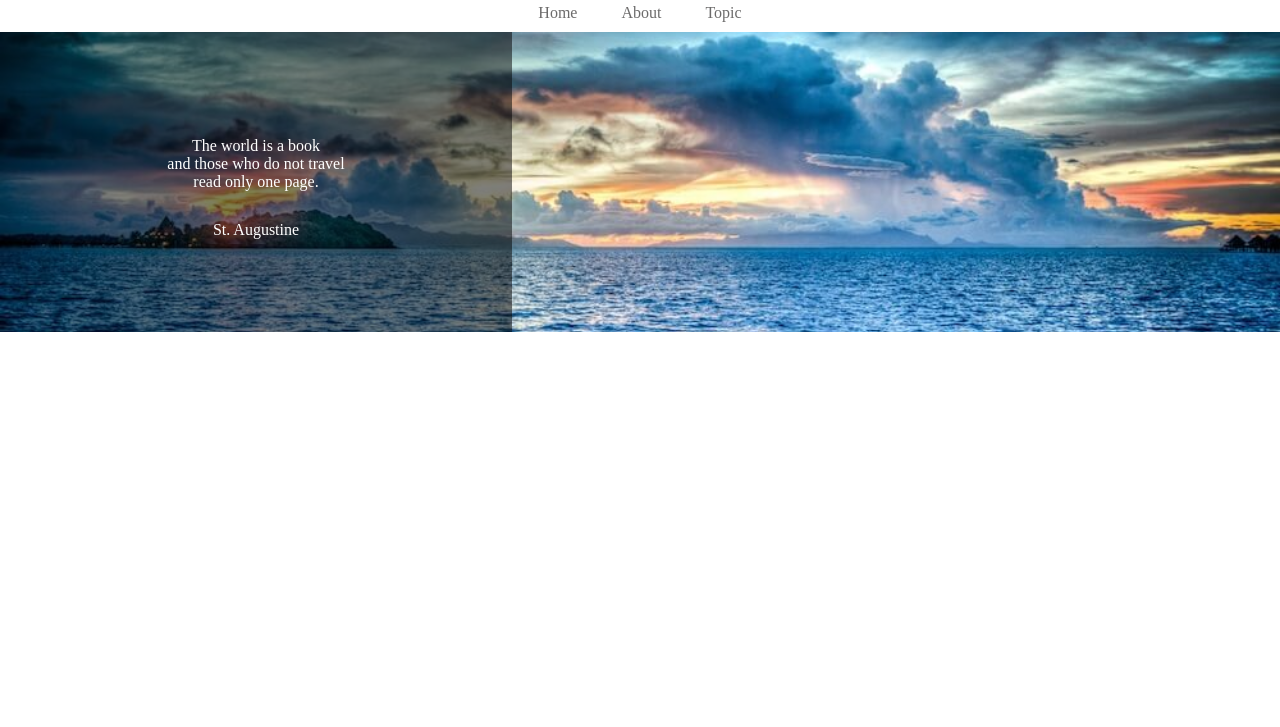
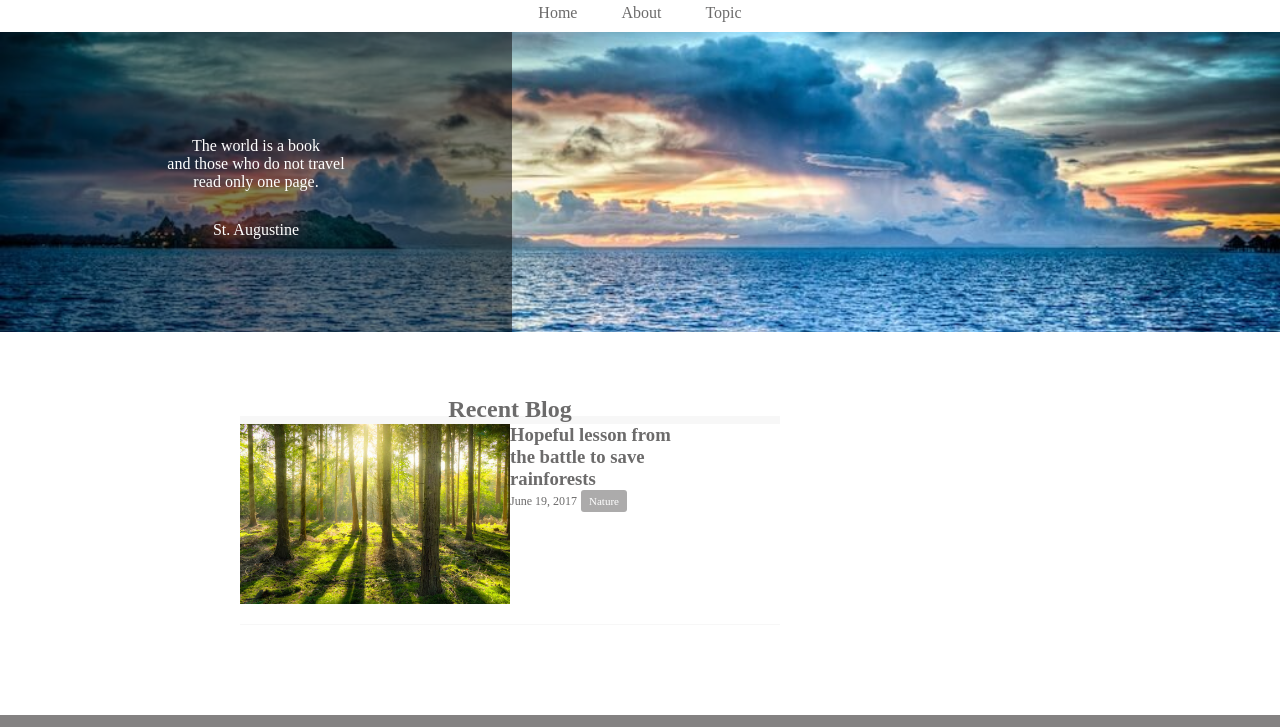
Before and after one commit to kaduki-samei/1.HTML-CSS, a plain HTML site: page caravan/index.html in a window 1280 px wide. Shown: the part 73-800 px from the top of the page. Drawn offline with Linux system fonts and the light colour scheme.

Commit message:
[Start]1-7

```diff
--- a/caravan/index.html
+++ b/caravan/index.html
@@ -39,10 +39,29 @@
       </div>
     </div>
 
-    <div class="main">
-      <div class="blog"></div>
+    <main>
+      <section class="blog">
+        <h2 class="blog-heading">Recent Blog</h2>
+        <div class="blog-box">
+          <div class="blog-item">
+            <img class="blog-image" src="img/forest.jpg">
+            <section class="blog-text">
+              <h3>
+                <a href="single.html">
+                  Hopeful lesson from<br>
+                  the battle to save<br>
+                  rainforests
+                </a>
+              </h3>
+              <p class="blog-date">June 19, 2017</p>
+              <span class="category">Nature</span>
+            </section>
+          </div>
+        </div>
+
+      </section>
       <div class="sidebar"></div>
-    </div>
+    </main>
 
     <footer>
       <p class="footer-text">© All rights reserved by Infratop.Inc.</p>
--- a/caravan/style.css
+++ b/caravan/style.css
@@ -57,21 +57,53 @@ header .heading {
   color: #fff;
 }
 
-.main {
-  width: 840px;
+main {
+  width: 800px;
   display: flex;
   justify-content: center;
   margin: 0 auto;
+  padding: 70px 0;
 }
 
 .blog {
-  width: 600px;
-  height: 1400px;
+  width: 540px;
+  margin-right: 30px;
+}
+
+.blog-heading {
+  border-bottom: 8px solid #f7f7f7;
+  text-align: center;
+  line-height: 0.6;
+}
+
+.blog-item {
+  padding-bottom: 20px;
+  margin-bottom: 20px;
+  border-bottom: 1px solid #f7f7f7;
+  display: flex;
+  justify-content: flex-start;
+}
+
+.blog-image {
+  height: 180px;
+}
+
+.blog-date {
+  font-size: 12px;
+  display: inline-block;
+}
+
+.category {
+  display: inline-block;
+  padding: 5px 8px;
+  background-color: #acabab;
+  border-radius: 3px;
+  color: #fff;
+  font-size: 11px;
 }
 
 .sidebar {
-  width: 240px;
-  height: 1400px;
+  width: 230px;
 }
 
 .footer {
```
Also changed, not shown: 1 other file.
